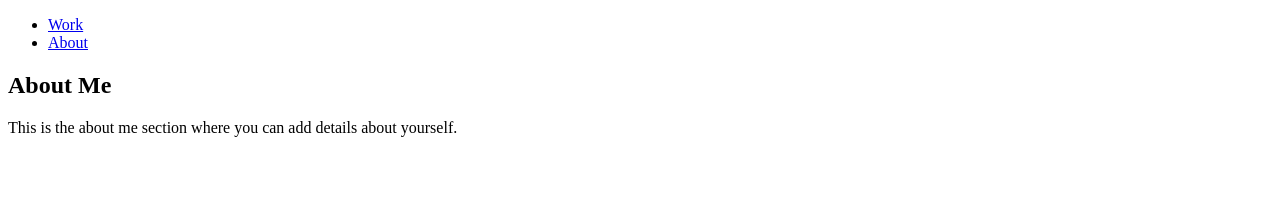
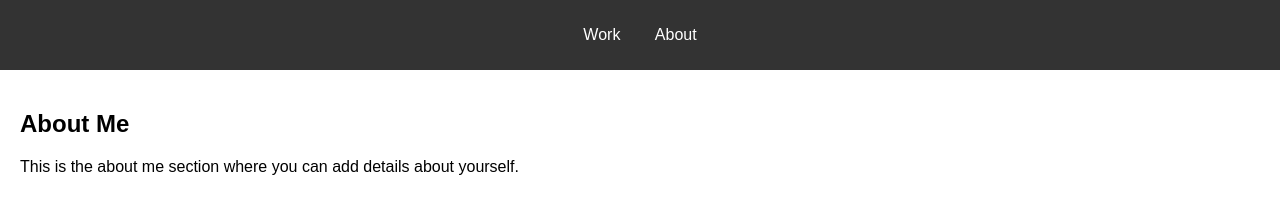
Before and after one commit to rozier-exe/my-portfolio, a plain HTML site: page about/index.html in a window 1280 px wide. Drawn offline with Linux system fonts and the light colour scheme.

Commit message:
Update index.html

```diff
--- a/about/index.html
+++ b/about/index.html
@@ -3,7 +3,7 @@
     <head>
         <meta charset="UTF-8">
         <meta name="viewport" content="width=device-width, initial-scale=1.0">
-        <link rel="stylesheet" href="../assets/css/style.ccs">
+        <link rel="stylesheet" href="../assets/css/style.css">
         <title>About Me</title>
     </head>
     <body>
```
